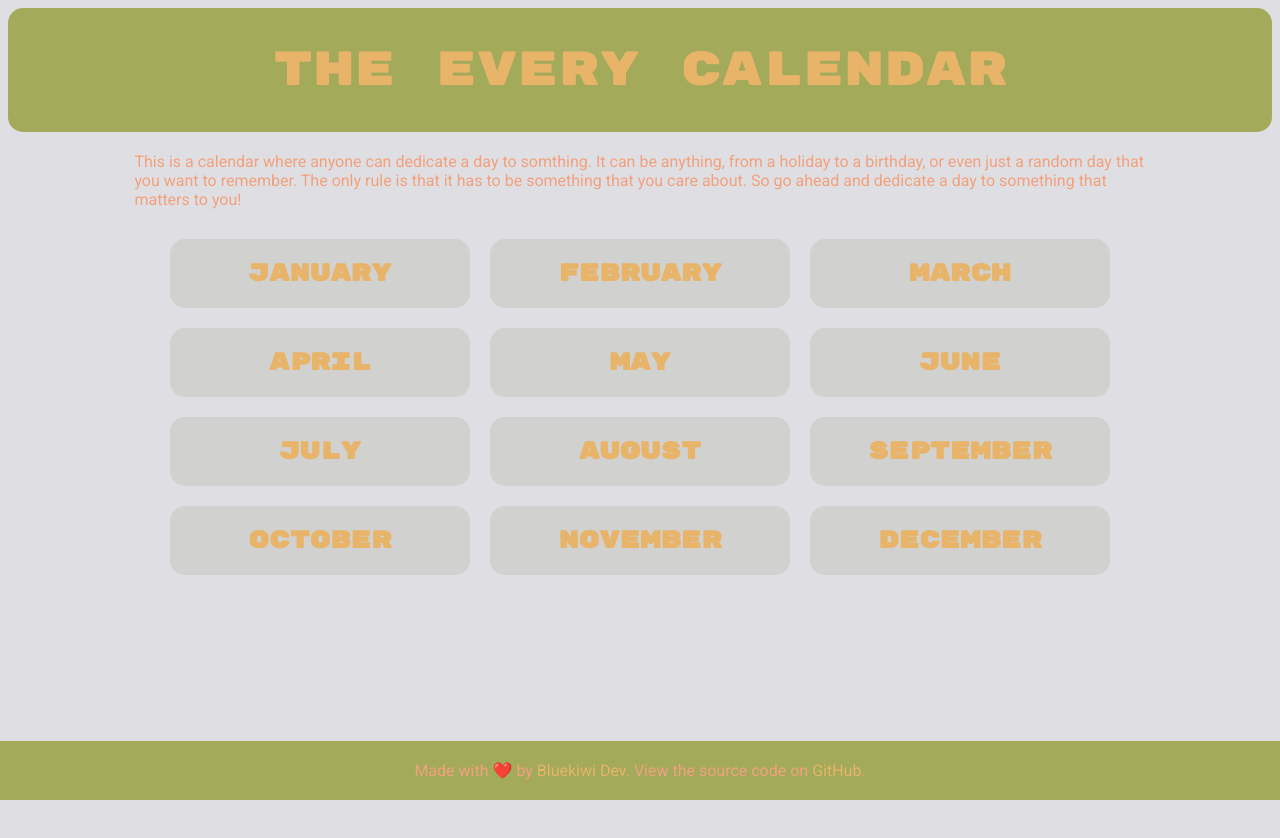
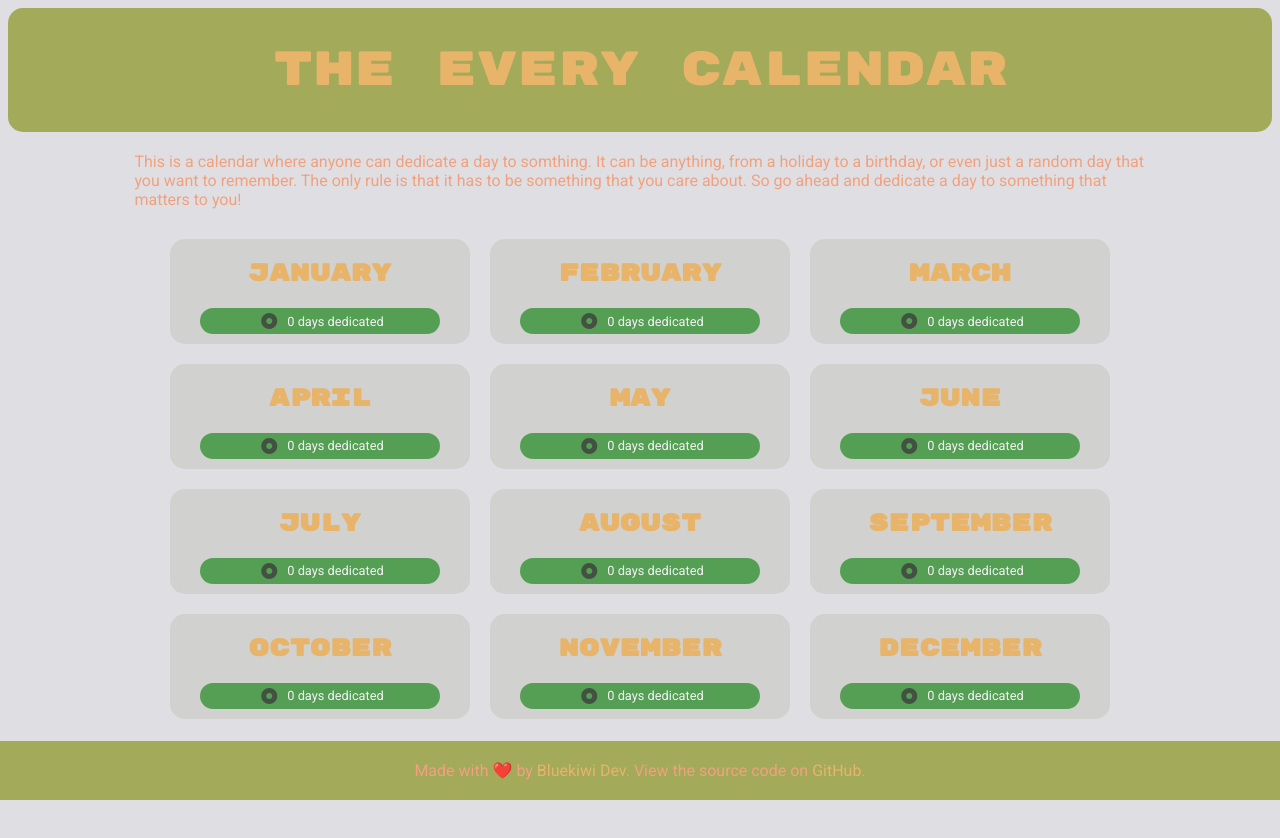
Before and after one commit to bluekiwidev/everycalendar, a SvelteKit app: page / in a window 1280 px wide. Shown: the top 838 px of the page. Built offline with nearby package versions, Linux system fonts and the light colour scheme.

Commit message:
Added the days dedicated indicator

```diff
--- a/src/app.html
+++ b/src/app.html
@@ -120,6 +120,35 @@
 				justify-content: center;
 				flex-wrap: wrap;
 			}
+
+			.month-stats {
+				display: flex;
+				justify-content: center;
+				align-items: center;
+				margin-top: 10px;
+				background-color: forestgreen;
+				width: 80%;
+				margin: auto;
+				opacity: 0.7;
+				border-radius: 15px;
+				margin-bottom: 10px;
+			}
+
+			.fa-solid {
+				color: black;
+				margin: 5px;
+				text-align: left;
+				opacity: 0.8;
+			}
+
+			h7 {
+				font-family: 'Roboto', system-ui;
+				font-weight: 400;
+				font-style: bold;
+				color: white;
+				font-size: 0.8rem;
+				margin-left: 5px;
+			}
 		</style>
 
 		<!-- Cloudflare Turnstile -->
--- a/src/routes/+page.svelte
+++ b/src/routes/+page.svelte
@@ -31,8 +31,10 @@
 		<div class="month">
 			<h2>{month}</h2>
 			<div class="month-stats">
+				<i class="fa-solid fa-circle-dot"></i>
+				<h7>0 days dedicated</h7>
+			</div>
 
-			</div>
 		</div>
 	{/each}
 </div>
```
